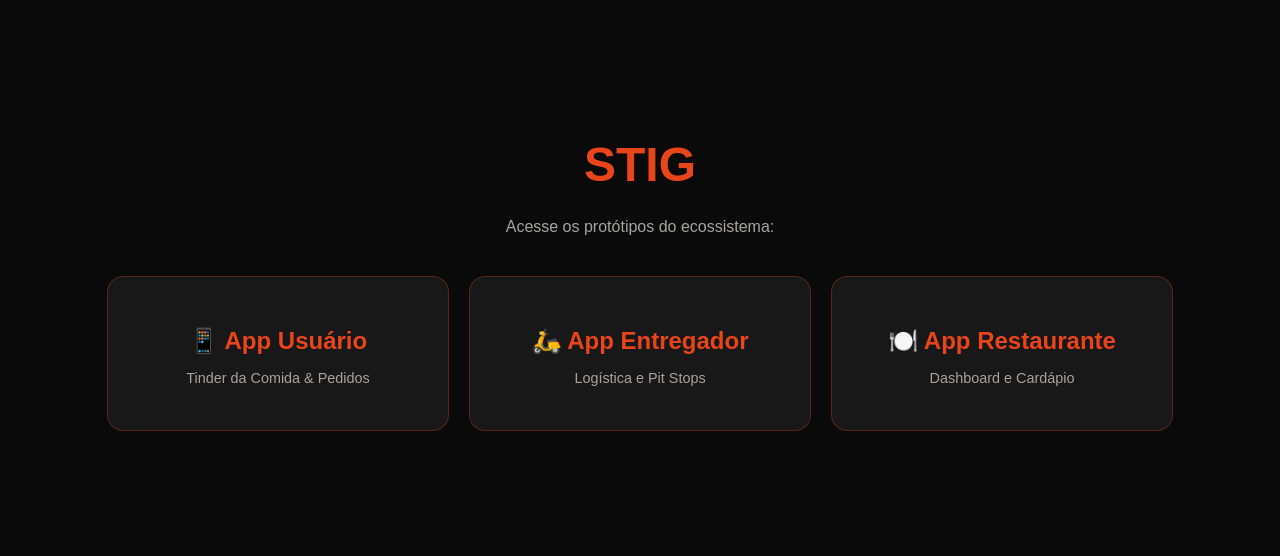
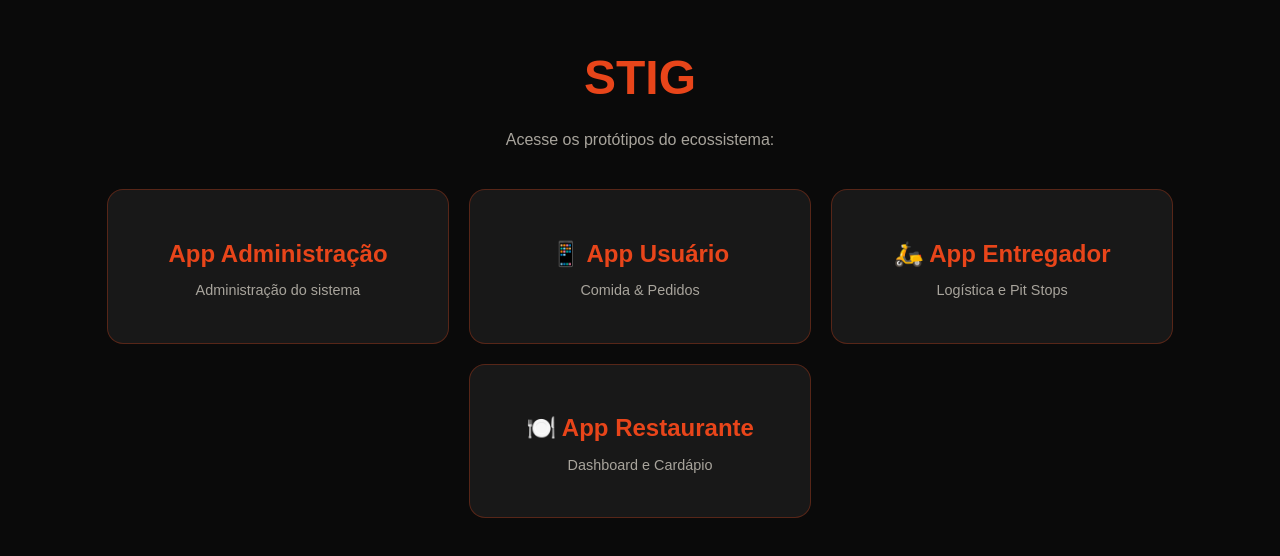
Before and after one commit to stigglobal-hub/stig-plataforma, a Next.js app: page / in a window 1280 px wide. Shown: the part 152-708 px from the top of the page. Built offline with nearby package versions, Linux system fonts and the light colour scheme.

Commit message:
Update page.js

```diff
--- a/app/page.js
+++ b/app/page.js
@@ -5,12 +5,21 @@ export default function Home() {
       <h1 style={{ fontSize: '3rem', fontWeight: '900', color: '#E8451A', marginBottom: '10px' }}>STIG</h1>
       <p style={{ color: '#A8A49C', marginBottom: '40px', textAlign: 'center' }}>Acesse os protótipos do ecossistema:</p>
 
+
       <div style={{ display: 'flex', gap: '20px', flexWrap: 'wrap', justifyContent: 'center' }}>
+
+
+        {/* Botão painel adm*/}
+        <a href="/admin.html" style={cardStyle}>
+          <h2 style={{ color: '#E8451A', fontSize: '1.5rem', marginBottom: '10px' }}> App Administração</h2>
+          <p style={{ color: '#A8A49C', fontSize: '0.9rem' }}>Administração do sistema</p>
+        </a>
+
 
         {/* Botão App do Usuário */}
         <a href="/app.html" style={cardStyle}>
           <h2 style={{ color: '#E8451A', fontSize: '1.5rem', marginBottom: '10px' }}>📱 App Usuário</h2>
-          <p style={{ color: '#A8A49C', fontSize: '0.9rem' }}>Tinder da Comida & Pedidos</p>
+          <p style={{ color: '#A8A49C', fontSize: '0.9rem' }}>Comida & Pedidos</p>
         </a>
 
         {/* Botão App do Entregador */}
```
